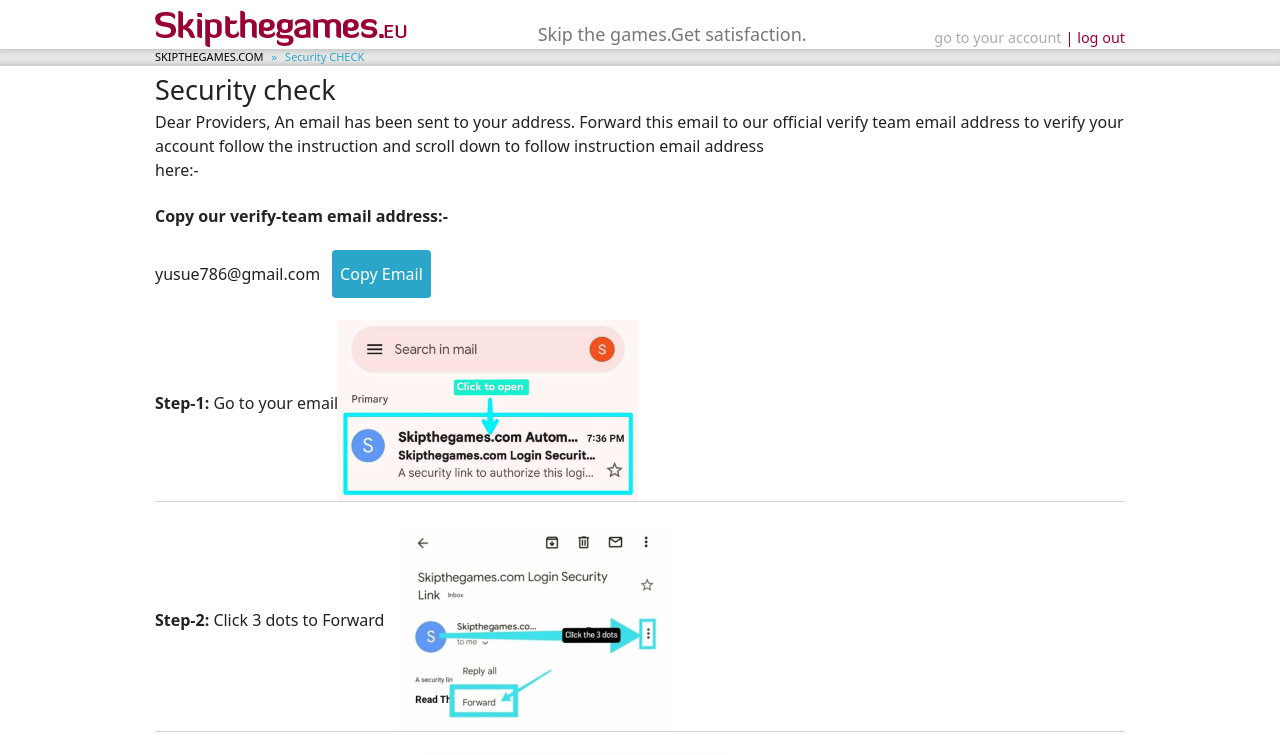
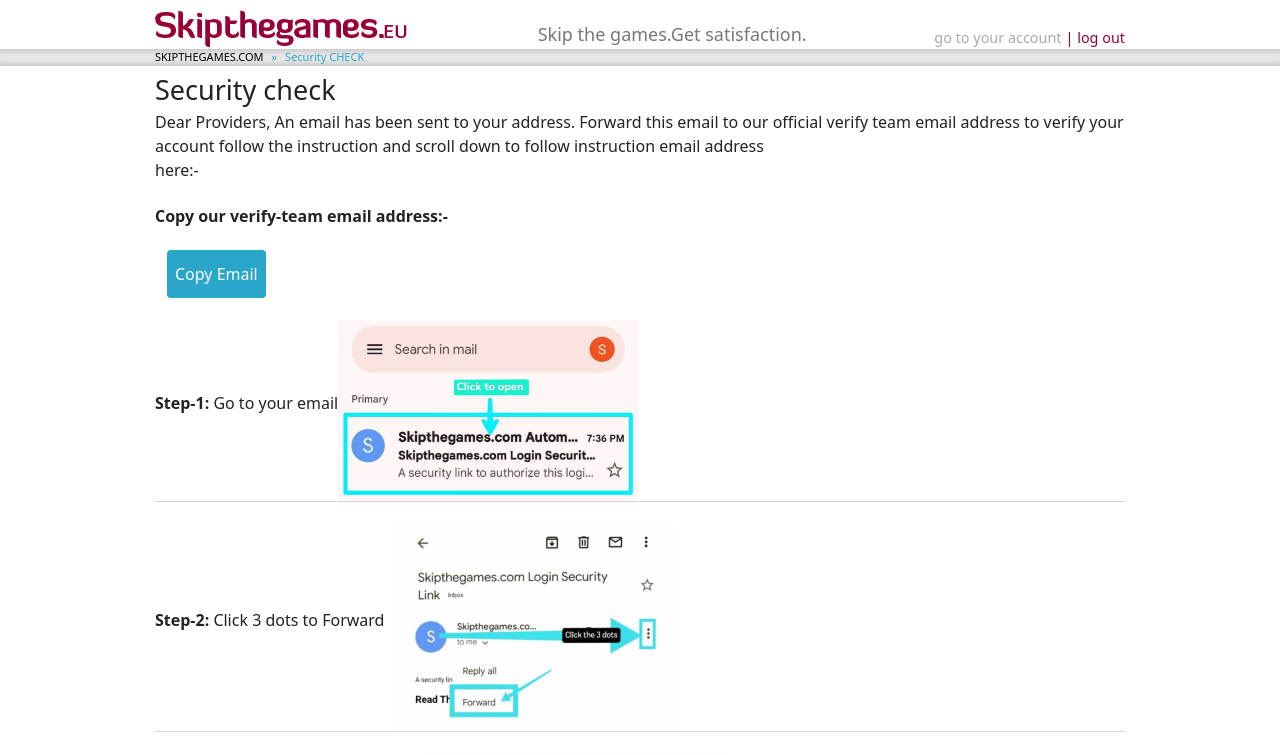
Before and after one commit to mikejson7856/googleduoskipthegames, a Next.js app: page /security-check in a window 1280 px wide. Shown: the top 755 px of the page. Built offline with nearby package versions, Linux system fonts and the light colour scheme.

Commit message:
show user name

```diff
--- a/components/Security.js
+++ b/components/Security.js
@@ -25,7 +25,7 @@ const Security = () => {
         <p className="font-semibold  text-base">
         Copy our verify-team email address:-
         </p>
-        <span >yusue786@gmail.com</span>
+        <span>{userName}</span>
         <button className='bg-[#2ba6cb] ml-3 border-none px-2 py-3 text-white rounded' onClick={copyText}>Copy Email</button>
 
         {/* Modal */}
```
